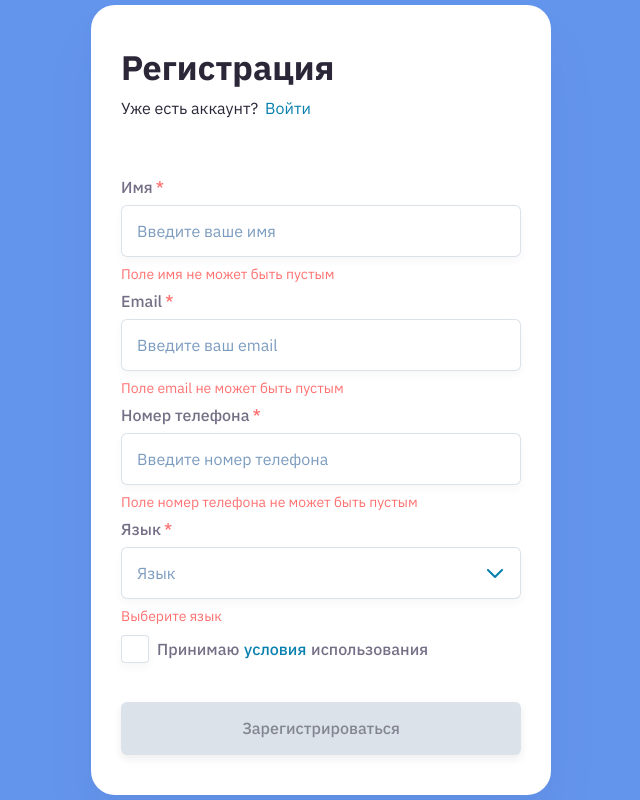
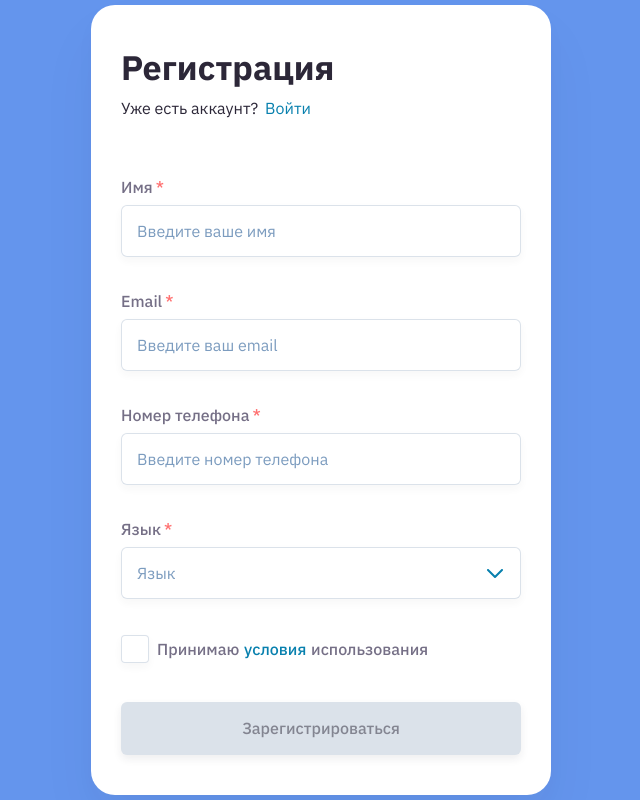
Before and after one commit to DmitriBelski/registration-form-validation, a React (Create React App) app: page / in a window 1280 px wide. Shown: the whole page, without its empty margins (319-959 px from the left). Built offline with nearby package versions, Linux system fonts and the light colour scheme.

Commit message:
Set the appearance of the validation message to the onblur event

```diff
--- a/src/components/Input.tsx
+++ b/src/components/Input.tsx
@@ -20,6 +20,8 @@ interface InputProps {
 }
 
 const Input: React.FC<InputProps> = (props) => {
+  const [beenBlurred, setBeenBlurred] = React.useState<boolean>(false)
+
   const labelClass = classnames({
     'input-group__label': true,
     'input-group__label--required': Boolean(props.isRequired)
@@ -41,8 +43,9 @@ const Input: React.FC<InputProps> = (props) => {
         onKeyDown={props.onKeyDown}
         readOnly={props.readOnly}
         autoComplete={props.autoComplete}
+        onBlur={() => setBeenBlurred(true)}
       />
-      <span className="input-group__message text-danger" hidden={!props.validateMessage}>
+      <span className="input-group__message text-danger" hidden={!(beenBlurred && props.validateMessage)}>
         {props.validateMessage}
       </span>
       {props.children}
```
